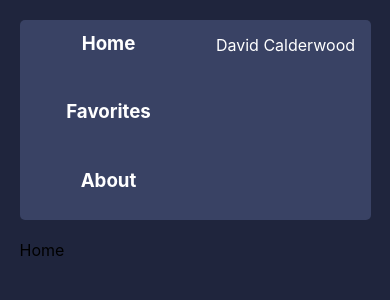
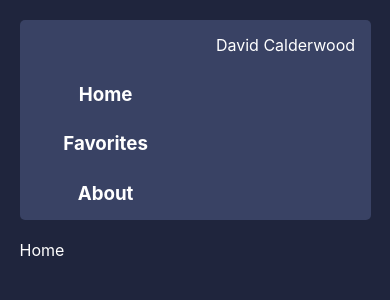
Before and after one commit to davecalderwood/New-and-improved-profile, a React (Create React App) app: page / in a window 390 px wide. Shown: the top 300 px of the page. Built offline with nearby package versions, Linux system fonts and the light colour scheme.

Commit message:
Finally like the responsive header

```diff
--- a/src/App.scss
+++ b/src/App.scss
@@ -33,8 +33,9 @@
 }
 html, body {
   width: 100%;
-  overflow: hidden;
+  overflow: auto;
   background: #1f253d;
+  color: white;
 }
 
 // Header css -------------------------------------------------------------------------------
@@ -50,18 +51,16 @@ html, body {
       text-align: center;
 
       .left-links {
-        width: 40%;
+        width: 50%;
         display: flex;
-        // border: 1px solid red;
-        justify-content: space-evenly;
-        position: fixed;
-        top: 0;
+        justify-content: space-around;
 
           .home-link, .favorites-link, .about-link {
             width: 100px;
-          height: 50px;
-          line-height: 50px;
+            // height: 30px;
             color: white;
+            border: 1px solid transparent;
+            line-height: 10px;
 
             &:hover {
               background: #4d5983;
@@ -70,6 +69,8 @@ html, body {
               cursor: pointer;
             }
           }
+
+
       }
 
       .right-link {
@@ -94,6 +95,7 @@ html, body {
 }
 @media screen and (max-width: 640px) {
   .left-links {
+    // width: 20%;
     margin-left: 10%;
     flex-direction: column;
   }
@@ -104,7 +106,7 @@ html, body {
 // Home.js css ------------------------------------------------------------------------------
 .homepage {
  width: 90%;
- height: 100vh;
+//  height: 100vh;
  margin: 0 auto;
  padding-top: 20px;
 //  display: flex;
```
Also changed, not shown: src/pages/Home.js (+0 -16 lines). Lines whose indentation alone changed are shown as unchanged.
